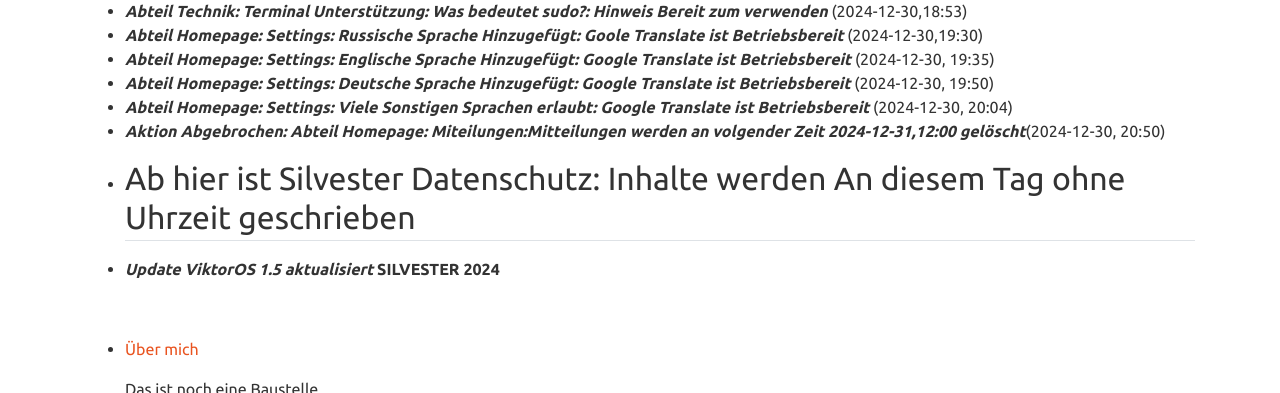
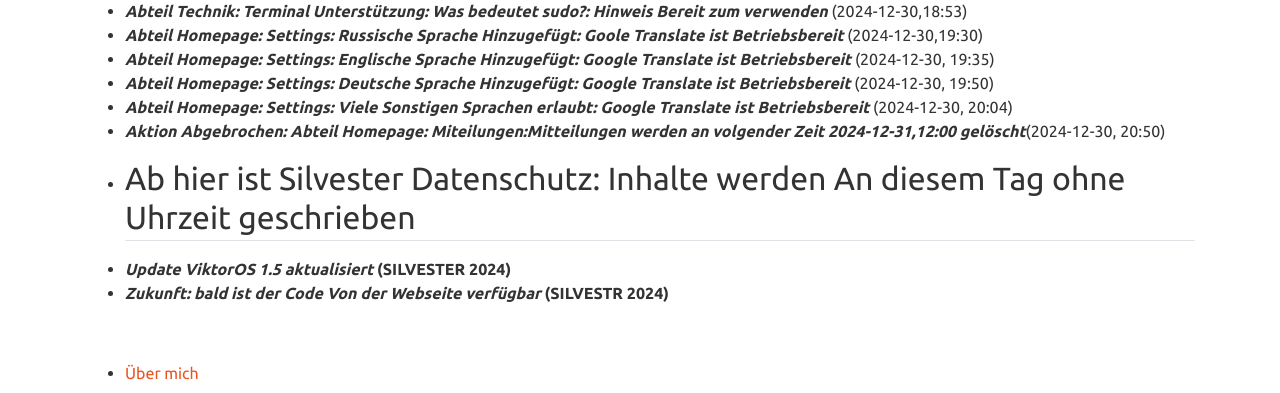
Before and after one commit to viktor-chiarcos/viktor-chiarcos.github.io, a Jekyll site: the page built from index.md, in a window 1280 px wide and 900 px high, scrolled down 2668 px, cut to the strip 0-393 px from the top of the window. Built offline with Jekyll 4.4.1, drawn with Linux system fonts in a browser that asks for light colours; some of the changed lines change nothing that is shown.

Commit message:
Zukunft: Ba...

```diff
--- a/index.md
+++ b/index.md
@@ -63,10 +63,7 @@ feature_rows:
     url: "/ice/"
     img_path: "Entwurf/VIKTOR-WEBBILD.jpg"
     img_alt: "Eiskunstlauf"
- -  title: Code auflösung
-    url: "/code.web/"
-    img_path: "Entwurf/VIKTOR-WEBBILD.jpg"
-    img_alt: "Als Code Anzeigen"
+
 
 ---
 -->
@@ -94,8 +91,8 @@ feature_rows:
 - ***Abteil Homepage: Settings: Viele Sonstigen Sprachen erlaubt: Google Translate ist Betriebsbereit*** (2024-12-30, 20:04)
 - ***Aktion Abgebrochen: Abteil Homepage: Miteilungen:Mitteilungen werden an volgender Zeit 2024-12-31,12:00 gelöscht***(2024-12-30, 20:50)
 - ## Ab hier ist Silvester Datenschutz: Inhalte werden An diesem Tag ohne Uhrzeit geschrieben
-- ***Update ViktorOS 1.5 aktualisiert*** **SILVESTER 2024**
-
+- ***Update ViktorOS 1.5 aktualisiert*** **(SILVESTER 2024)**
+- ***Zukunft: bald ist der Code Von der Webseite verfügbar*** **(SILVESTR 2024)**
 
 &nbsp;
 
```
